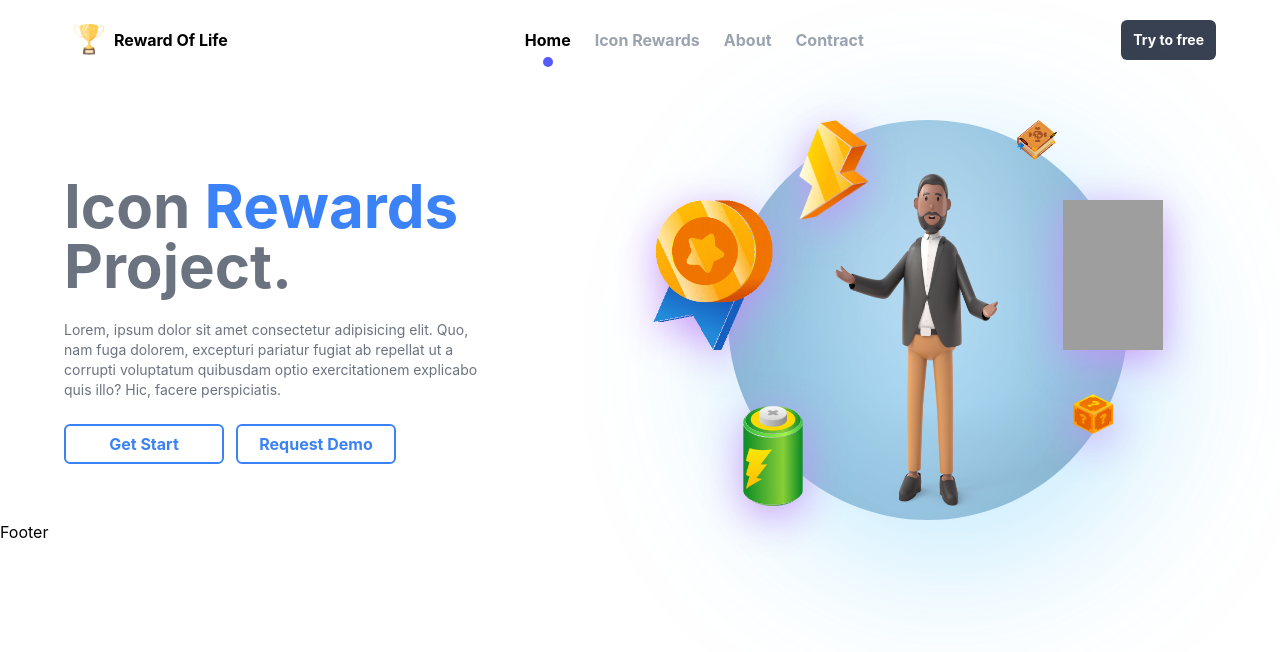
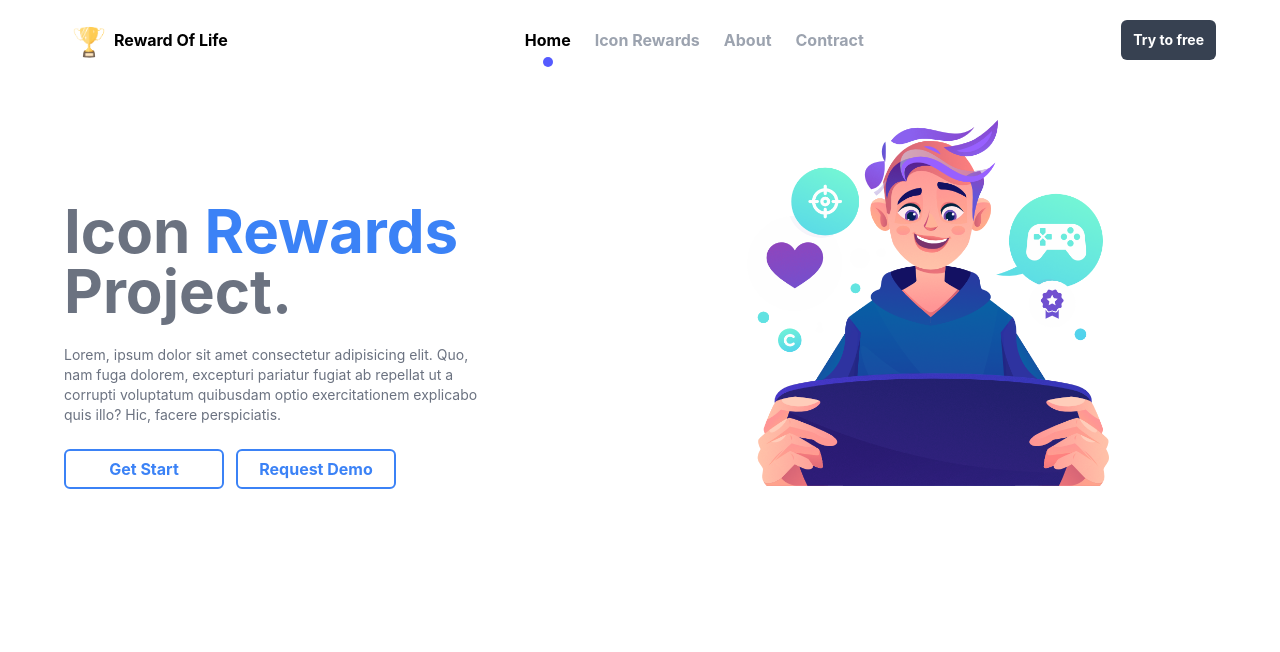
Before and after one commit to jarangit/reward_of_life, a Next.js app: page / in a window 1280 px wide. Shown: the top 652 px of the page. Built offline with nearby package versions, Linux system fonts and the light colour scheme; grey boxes are pictures that could not be loaded.

Commit message:
change image banner and fix modal menu mb

```diff
--- a/components/box/image/bannerImage.tsx
+++ b/components/box/image/bannerImage.tsx
@@ -5,8 +5,8 @@ type Props = {}
 
 const BannerImage = (props: Props) => {
   return (
-    <div className=" relative md:w-[450px] mx-auto w-auto">
-      <div className="relative md:w-[400px] md:h-[400px] overflow-hidden rounded-full mx-auto text-center drop-shadow-[20px_40px_80px_rgba(0,166,247,0.25)]">
+    <div className=" relative md:w-[450px] my-auto mx-auto w-full">
+      {/* <div className="relative md:w-[400px] md:h-[400px] overflow-hidden rounded-full mx-auto text-center drop-shadow-[20px_40px_80px_rgba(0,166,247,0.25)]">
         <div className='relative'>
         <Image
           src={"/img/avatar.jpg"}
@@ -35,7 +35,11 @@ const BannerImage = (props: Props) => {
         </div>
         <div className='z-20 absolute bottom-20 right-10 drop-shadow-[0_10px_20px_rgba(195,146,250,0.9)] opacity-50 md:opacity-100'>
           <Image src={"/img/box.png"} alt="" width={40} height={40}/>
-        </div>
+        </div> */}
+        <Image src={'/img/banner.png'} alt='' width={"100%"} height={"100%"}
+         objectFit='contain'
+         layout='responsive'
+        />
     </div>
   )
 }
--- a/components/layout/layout.tsx
+++ b/components/layout/layout.tsx
@@ -14,7 +14,7 @@ const Layout = ({ children }: Props) => {
       <main className='main_container'>
         {children}
       </main>
-      <Footer />
+      {/* <Footer /> */}
     </div>
   )
 }
--- a/components/layout/menu.tsx
+++ b/components/layout/menu.tsx
@@ -10,11 +10,13 @@ const Menu = (props: Props) => {
 
   return (
     <div className="px-2 main_container flex  items-center justify-between text-md">
-      <div className="lg:max-w-[40%] max-w-[20%] w-full flex items-center font-bold">
-        <div>
-          <Image src="/img/logo.png" alt="" width="50%" height="50%"/>
-        </div>
-        <div>Reward Of Life</div>
+      <div className="lg:max-w-[40%] max-w-[20%] w-full flex items-center font-bold ">
+        <Link href='/'>
+          <Image src="/img/logo.png" alt="" width="50%" height="50%" />
+        </Link>
+        <Link href='/'>
+          Reward Of Life
+        </Link>
       </div>
       <div className="flex justify-between w-full items-center ">
         <div>
--- a/components/layout/menuMB.tsx
+++ b/components/layout/menuMB.tsx
@@ -12,16 +12,19 @@ const MenuMB = (props: Props) => {
   return (
     <div className="border-bottom border px-2 main_container flex  items-center justify-between text-md  ">
       <div className="w-full flex items-center font-bold gap-5 text-xs sm:text-md">
-        <div>
+        <Link href='/'>
           <Image src="/img/logo.png" alt="" width="50%" height="50%" />
-        </div>
-        <div>Reward Of Life</div>
+        </Link>
+        <Link href='/'>
+          Reward Of Life
+        </Link>
         <div className="bg-gray-700 text-white h-7 px-3 rounded-md font-bold flex items-center text-xs lg:text-md">
           Try to free
         </div>
       </div>
       <div className="relative">
-        <div className={` ${toggle ? "inline" : "hidden"} absolute border bg-white h-auto top-6 w-40 left-[-120px] rounded-md p-2 drop-shadow-[0_10px_10px_rgba(0,0,0,0.25)]`}>
+        {toggle ? (
+          <div className={`absolute border bg-white h-auto top-6 w-40 left-[-120px] rounded-md p-2 drop-shadow-[0_10px_10px_rgba(0,0,0,0.25)]`}>
             <ul className="items-center font-bold text-gray-400 cursor-pointer">
               <li className={`mt-2 hover:text-black transition-all relative ${router.asPath == '/' && 'text-black'}`}>
                 <Link href='/'>
@@ -58,9 +61,10 @@ const MenuMB = (props: Props) => {
 
             </ul>
           </div>
+        ) : null}
 
       </div>
-      <AiOutlineMenuFold size={40} onClick = {() => setToggle(!toggle)} />
+      <AiOutlineMenuFold size={40} onClick={() => setToggle(!toggle)} />
     </div>
   )
 }
```
Also changed, not shown: public/img/banner.png (added). Lines whose indentation alone changed are shown as unchanged.
